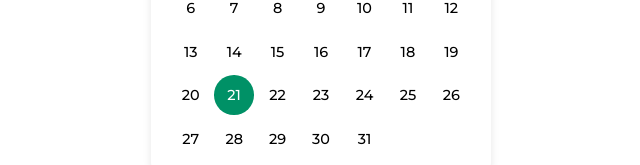
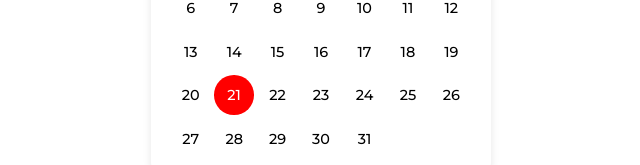
Before and after one commit to RubyM0226/notion_calendar_widget, a plain HTML site: page index.html in a window 1280 px wide. Shown: the part 406-571 px from the top of the page, without its empty margins (319-959 px from the left). Drawn offline with Linux system fonts and the light colour scheme.

Commit message:
Update index.html

```diff
--- a/index.html
+++ b/index.html
@@ -95,7 +95,7 @@
     }
 
     .selected {
-      background: #009166;
+      background: #FF0000;
       color: white;
       border-radius: 50%;
     }
```
